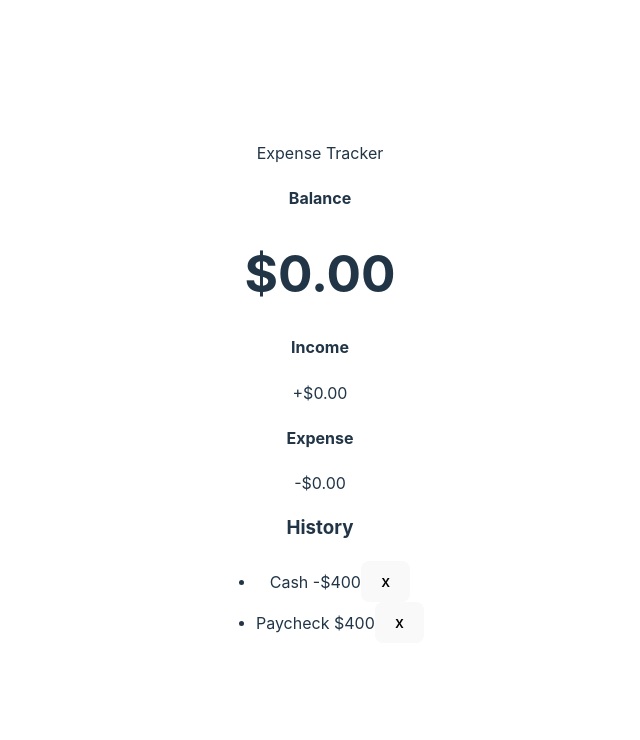
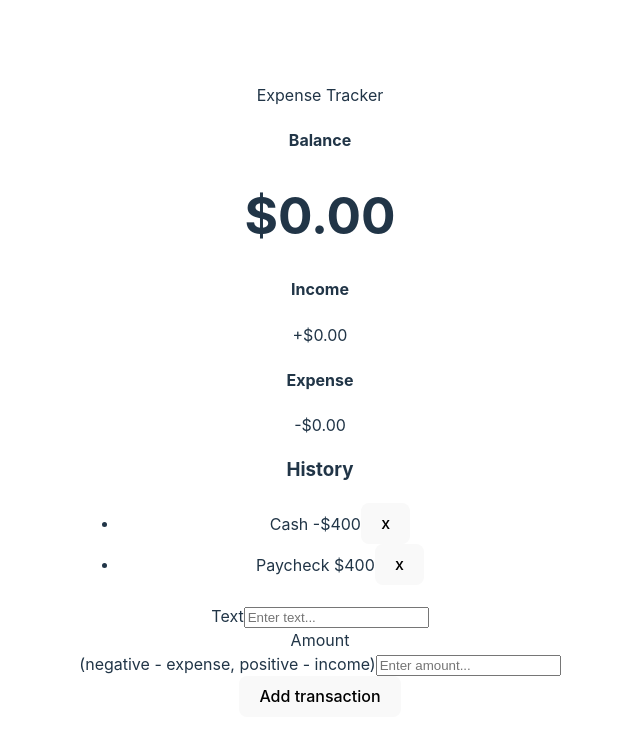
Before and after one commit to dannywo/vue-expense-tracker, a Vue app: page / in a window 1280 px wide. Shown: the top 740 px of the page, without its empty margins (320-960 px from the left). Built offline with nearby package versions, Linux system fonts and the light colour scheme.

Commit message:
Adds addtransact component

```diff
--- a/src/App.vue
+++ b/src/App.vue
@@ -3,6 +3,7 @@ import Header from "./components/Header.vue";
 import Balance from "./components/Balance.vue";
 import IncomeExpenses from "./components/IncomeExpenses.vue";
 import TransactionList from "./components/TransactionList.vue";
+import AddTransaction from "./components/AddTransaction.vue";
 </script>
 
 <template>
@@ -11,5 +12,6 @@ import TransactionList from "./components/TransactionList.vue";
         <Balance />
         <IncomeExpenses />
         <TransactionList />
+        <AddTransaction />
     </div>
 </template>
```
